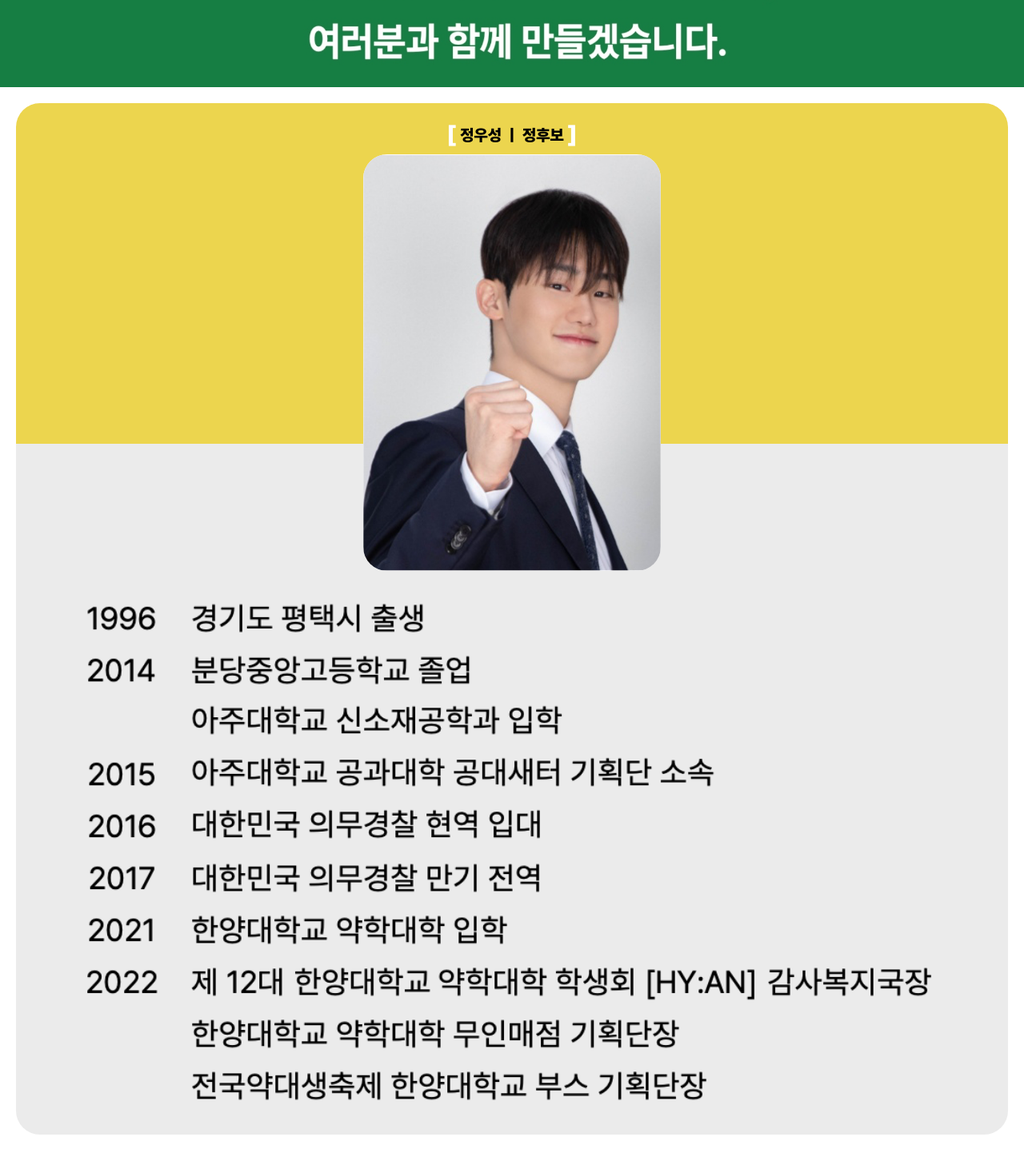
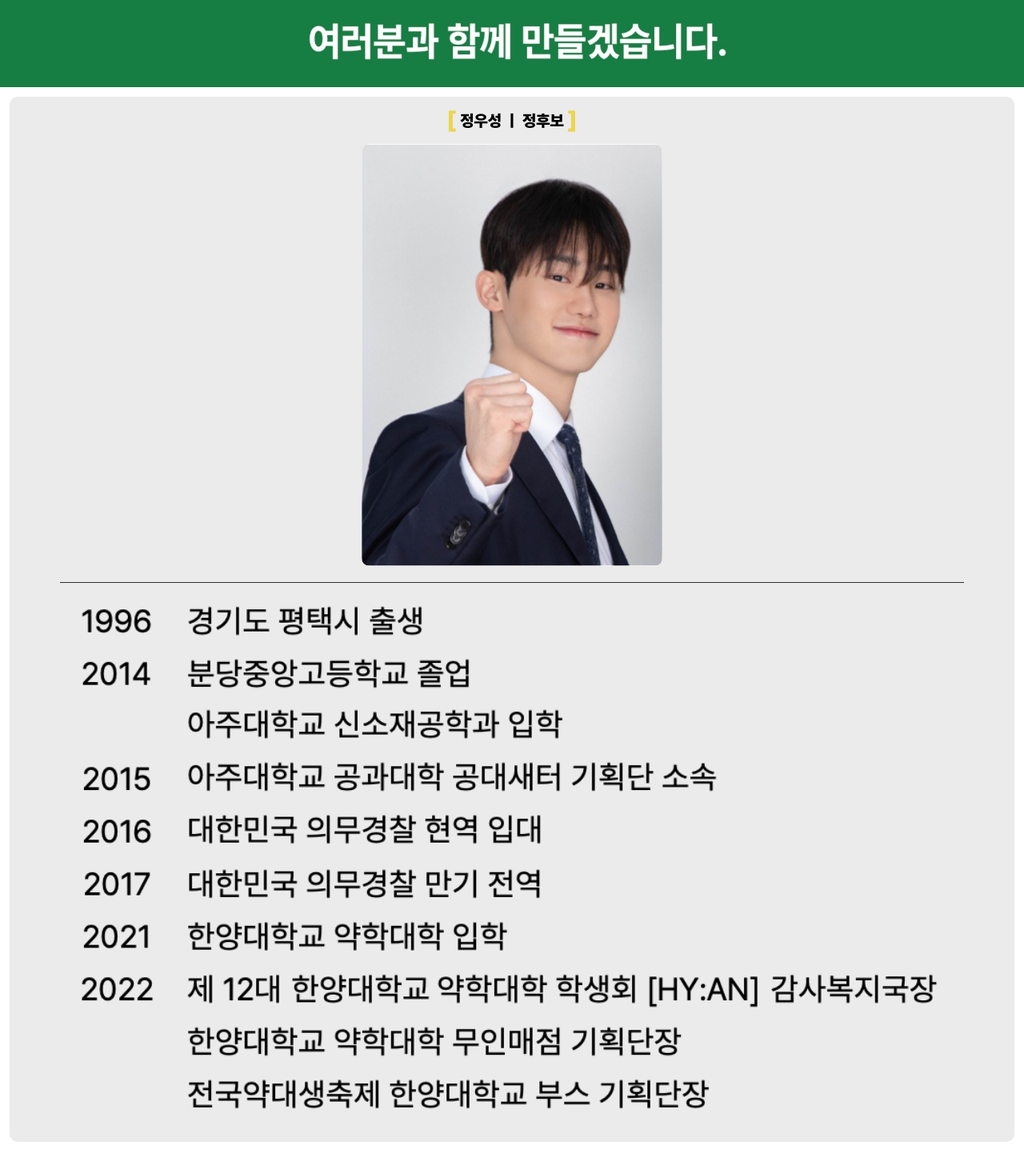
Before and after one commit to BaeGayeon/hybe2022, a Nuxt app: page /profile in a window 1280 px wide. Shown: the part 191-1628 px from the top of the page at 80% size. Built offline with nearby package versions, Linux system fonts and the light colour scheme.

Commit message:
design: profile css 수정

```diff
--- a/pages/profile.vue
+++ b/pages/profile.vue
@@ -20,14 +20,16 @@
   width: 30%;
   display: block;
   margin: auto;
-  border-radius: 30px;
+  border-radius: 10px;
+  margin-top: 5px;
+  margin-bottom: 5px;
 }
 
 h1.name {
   font-size: 20px;
   text-align: center;
   padding-top: 20px;
-  padding: 20px 0px 10px 0px;
+  padding: 10px 0px 10px 0px;
   font-weight: 900;
   position: relative;
   background-color: rgb(235, 235, 235, 0);
@@ -41,7 +43,7 @@ h1.name:after {
   top: 1px;
   height: 100%;
   font-size: 1.4em;
-  color: rgb(255, 255, 255);
+  color: rgb(236, 213, 78);
 
   transition: all 0.5s ease;
   transform: translateX(-5px);
@@ -61,21 +63,24 @@ h1.name:hover:after {
 }
 
 .box {
-  margin: 20px;
+  margin: 12px;
   text-align: center;
-  background-image: linear-gradient(
+  /* background-image: linear-gradient(
     to bottom,
     rgb(236, 213, 78) 33%,
     rgb(235, 235, 235) 33%,
     rgb(235, 235, 235) 33%
-  );
-  border-radius: 30px;
+  ); */
+  background-color: rgb(235, 235, 235);
+  border-radius: 10px;
 }
 
 .profile {
-  padding-top: 20px;
-  padding-bottom: 10px;
+  margin-top: 15px;
+  padding-top: 8px;
+  padding-bottom: 8px;
   width: 90%;
   background-color: rgb(235, 235, 235, 0);
+  border-top: 1.6px solid rgb(48, 48, 48);
 }
 </style>
```
